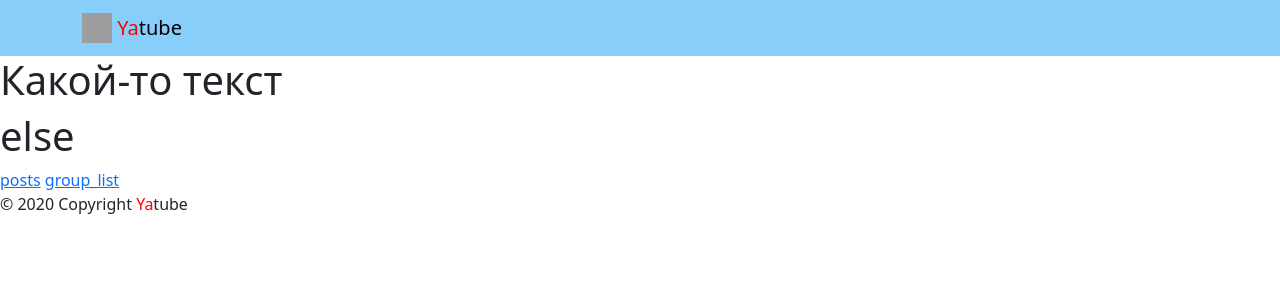
After one commit to kolibox/yatube_project, a Django app: page / in a window 1280 px wide. The commit adds this page. Shown: the top 300 px of the page. Run offline with Django 3.2, Linux system fonts and the light colour scheme; grey boxes are pictures that could not be loaded.

Commit message:
Добавил шаблоны и параметры GET

```diff
--- a/yatube/posts/urls.py
+++ b/yatube/posts/urls.py
@@ -2,12 +2,15 @@
 from django.urls import path
 from . import views
 
+app_name = 'posts'
+
 urlpatterns = [
     # Главная страница
-    # path('', views.index),
-    path('posts/group_list.html', views.group_list),
+    path('', views.index),
+    path('posts/group_list.html', views.group_list, name='group_list'),
     # path('group/<slug:slug>', views.group_posts),
-    path('posts/', views.posts),
+    path('posts/', views.posts, name='posts'),
+    path('post/<pk>', views.post_num, name='post')
     # Страница со списком сортов мороженого
     # path('ice_cream/', views.ice_cream_list),
     # Отдельная страница с информацией о сорте мороженого
--- a/yatube/posts/views.py
+++ b/yatube/posts/views.py
@@ -6,12 +6,49 @@ from django.template import loader
 
 
 # Главная страница
+'''
 def index(request):
     # Загружаем шаблон;
     # шаблоны обычно хранят в отдельной директории.
     template = loader.get_template('yatube/index.html')
     # Формируем шаблон
     return HttpResponse(template.render({}, request))
+'''
+
+
+def index(request):
+    # Адрес шаблона сохраним в переменную, это не обязательно, но удобно
+    template = 'yatube/posts/index.html'
+    # Строку, которую надо вывести на страницу, тоже сохраним в переменную
+    title = 'Анфиса для друзей'
+    # Словарь с данными принято называть context
+    context = {
+        # В словарь можно передать переменную
+        'title': title,
+        # А можно сразу записать значение в словарь. Но обычно так не делают
+        'text': 'Какой-то текст',
+        'list': [1, 2, 3]
+    }
+    # Третьим параметром передаём словарь context
+    return render(request, template, context)
+
+
+def post_num(request, pk):
+    # Адрес шаблона сохраним в переменную, это не обязательно, но удобно
+    template = 'yatube/posts/post_num.html'
+    # Строку, которую надо вывести на страницу, тоже сохраним в переменную
+    title = 'Анфиса для друзей'
+    # Словарь с данными принято называть context
+    context = {
+        # В словарь можно передать переменную
+        'title': title,
+        # А можно сразу записать значение в словарь. Но обычно так не делают
+        'text': 'Какой-то текст',
+        'list': [1, 2, 3],
+        'pk': pk,
+    }
+    # Третьим параметром передаём словарь context
+    return render(request, template, context)
 
 
 def group_list(request):
@@ -20,10 +57,11 @@ def group_list(request):
     return HttpResponse(template.render({}, request))
 
 
-def base(request):
+'''def base(request):
     template = loader.get_template('yatube/base.html')
     # Формируем шаблон
     return HttpResponse(template.render({}, request))
+'''
 
 
 def posts(request):
--- a/yatube/templates/yatube/includes/header.html
+++ b/yatube/templates/yatube/includes/header.html
@@ -2,10 +2,9 @@
 <!-- В дальнейшем тут будет создано полноценное меню -->
 <nav class="navbar navbar-light" style="background-color: lightskyblue">
   <div class="container">
-    <a class="navbar-brand" href="index.html">
-      <img src="img/logo.png" width="30" height="30" class="d-inline-block align-top" alt="">
+    <a class="navbar-brand" href="{% url 'posts:posts' %}"
+      ><img src="img/logo.png" width="30" height="30" class="d-inline-block align-top" alt="" />
       <!-- тег span используется для добавления нужных стилей отдельным участкам текста -->
-      <span style="color:red">Ya</span>tube
-    </a>
+      <span style="color: red">Ya</span>tube</a>
   </div>
 </nav>
--- /dev/null
+++ b/yatube/templates/yatube/posts/index.html
@@ -0,0 +1,16 @@
+<!-- templates/ice_cream/index.html -->
+{% extends '../base.html' %}
+{% block title %}
+    <title>{{ title }}</title>
+{% endblock %}
+
+{% block content %}
+    <h1>{{ text }}</h1>
+    {% if list.0 == 2 %}
+    <h1>1</h1>
+    {% else %}
+    <h1>else</h1>
+    {% endif %}
+    <a href="{% url 'posts:posts'%}">posts</a>
+    <a href="{% url 'posts:group_list'%}">group_list</a>
+{% endblock %}
--- /dev/null
+++ b/yatube/templates/yatube/posts/post_num.html
@@ -0,0 +1,4 @@
+post_num.html
+{{ pk }}
+
+<a href="{% url 'posts:post' pk %}">posts</a>
--- a/yatube/templates/yatube/posts/posts.html
+++ b/yatube/templates/yatube/posts/posts.html
@@ -25,7 +25,7 @@
         и Бабарыкинымъ, ругалъ Сержпутовскому и ничего не сдѣлалъ, вотъ 3 упрека, которыя дѣлаю с
         ебѣ за нынѣшній день. (3)
       </p>
-      <a href="group_list.html">все записи группы</a>
+      <a href="{% url 'posts:group_list'%}">все записи группы</a>
     </article>
     <hr>
     <article>
@@ -49,7 +49,7 @@
         накрылъ Крыжановскій, что, признаюсь, было мнѣ не совсѣмъ пріятно. Упрекаю себя за
         безхарактерность, что не высидѣлъ дома, и зa праздность цѣлаго дня. Это главный пунктъ. (2)
       </p>
-      <a href="group_list.html">все записи группы</a>
+      <a href="{% url 'posts:group_list'%}">все записи группы</a>
     </article>
     <hr>
     <article>
@@ -69,7 +69,7 @@
         Гембичомъ, потомъ болталъ съ Шубинымъ и съ Сашей Горчаковымъ. — Исключая праздности,
         днемъ своимъ очень доволенъ. (1)
       </p>
-      <a href="group_list.html">все записи группы</a>
+      <a href="{% url 'posts:group_list'%}">все записи группы</a>
     </article>
     <!-- под последним постом нет линии -->
   </div>
--- a/yatube/yatube/urls.py
+++ b/yatube/yatube/urls.py
@@ -17,6 +17,6 @@ from django.contrib import admin
 from django.urls import path, include
 
 urlpatterns = [
-    path('', include('posts.urls')),
+    path('', include('posts.urls', namespace='posts')),
     path('admin/', admin.site.urls),
 ]
```
